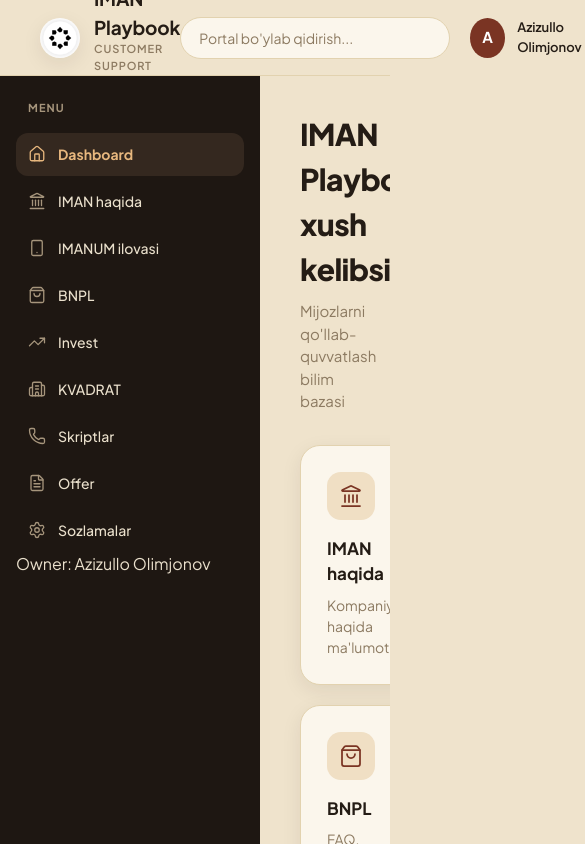
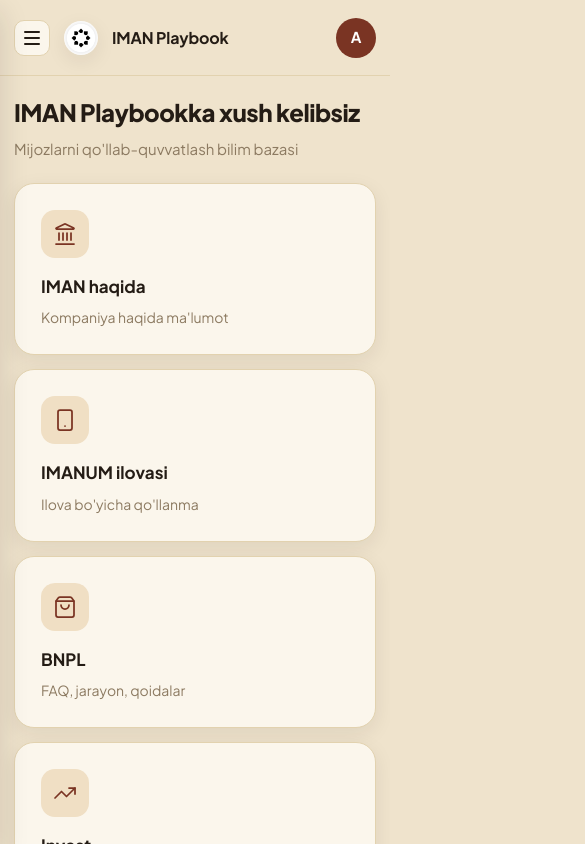
Before and after one commit to olimjonofff05-design/Iman-Playbook-CS, a React (Vite) app: page / in a window 390 px wide. Shown: the top 844 px of the page, 585 px wide, since content can reach past the window. Built offline with nearby package versions, Linux system fonts and the light colour scheme.

Commit message:
Add files via upload

```diff
--- a/src/App.jsx
+++ b/src/App.jsx
@@ -16,6 +16,7 @@
 
 function App() {
   const [page, setPage] = useState("dashboard");
+  const [sidebarOpen, setSidebarOpen] = useState(false);
 
   function renderPage() {
     switch (page) {
@@ -53,10 +54,18 @@
 
   return (
     <div>
-      <Header />
+      <Header onMenuClick={() => setSidebarOpen(true)} />
 
       <div className="layout">
-        <Sidebar page={page} setPage={setPage} />
+        <Sidebar
+          page={page}
+          setPage={(key) => {
+            setPage(key);
+            setSidebarOpen(false);
+          }}
+          isOpen={sidebarOpen}
+          onClose={() => setSidebarOpen(false)}
+        />
 
         <div className="content">{renderPage()}</div>
       </div>
--- a/src/Layout.css
+++ b/src/Layout.css
@@ -8,4 +8,17 @@
   padding: 36px 40px;
   background: var(--color-bg);
   overflow-y: auto;
+  min-width: 0;
 }
+
+@media (max-width: 900px) {
+  .content {
+    padding: 24px 20px;
+  }
+}
+
+@media (max-width: 560px) {
+  .content {
+    padding: 18px 14px;
+  }
+}
--- a/src/components/BNPL.css
+++ b/src/components/BNPL.css
@@ -7,6 +7,8 @@
     display:flex;
     justify-content:space-between;
     align-items:center;
+    flex-wrap: wrap;
+    gap: 14px;
 
     margin-bottom:30px;
 }
@@ -19,6 +21,7 @@
 .search-box{
 
     width:320px;
+    max-width: 100%;
 
     padding:12px 15px;
 
--- a/src/components/Dashboard.css
+++ b/src/components/Dashboard.css
@@ -22,6 +22,22 @@
 @media (max-width: 1100px) {
     .cards {
         grid-template-columns: repeat(2, 1fr);
+    }
+}
+
+@media (max-width: 640px) {
+    .dashboard h1 {
+        font-size: 24px;
+    }
+
+    .cards {
+        grid-template-columns: 1fr;
+        gap: 14px;
+        margin-top: 22px;
+    }
+
+    .card {
+        padding: 20px;
     }
 }
 
--- a/src/components/Header.css
+++ b/src/components/Header.css
@@ -9,12 +9,45 @@
     align-items: center;
 
     padding: 0 40px;
+    gap: 16px;
+}
+
+.header-left {
+    display: flex;
+    align-items: center;
+    gap: 14px;
+    min-width: 0;
+}
+
+.menu-btn {
+    display: none;
+    flex-direction: column;
+    justify-content: center;
+    gap: 4px;
+    width: 36px;
+    height: 36px;
+    border: 1px solid var(--color-border);
+    border-radius: 10px;
+    background: var(--color-surface);
+    cursor: pointer;
+    flex-shrink: 0;
+    padding: 0;
+}
+
+.menu-btn span {
+    display: block;
+    width: 16px;
+    height: 2px;
+    margin: 0 auto;
+    background: var(--color-text);
+    border-radius: 2px;
 }
 
 .logo {
     display: flex;
     align-items: center;
     gap: 14px;
+    min-width: 0;
 }
 
 .logo-mark {
@@ -28,6 +61,7 @@
 .logo-text {
     display: flex;
     flex-direction: column;
+    min-width: 0;
 }
 
 .logo-text h2 {
@@ -35,6 +69,9 @@
     font-size: 19px;
     font-weight: 700;
     letter-spacing: -0.01em;
+    white-space: nowrap;
+    overflow: hidden;
+    text-overflow: ellipsis;
 }
 
 .logo-text span {
@@ -43,6 +80,9 @@
     text-transform: uppercase;
     letter-spacing: 0.08em;
     font-weight: 600;
+    white-space: nowrap;
+    overflow: hidden;
+    text-overflow: ellipsis;
 }
 
 .header-right {
@@ -95,6 +135,7 @@
 
     font-weight: 700;
     font-size: 15px;
+    flex-shrink: 0;
 }
 
 .profile p {
@@ -103,3 +144,52 @@
     font-size: 13px;
     font-weight: 600;
 }
+
+/* ---- Tablet ---- */
+@media (max-width: 900px) {
+    .header {
+        padding: 0 20px;
+    }
+
+    .menu-btn {
+        display: flex;
+    }
+
+    .search {
+        width: 180px;
+    }
+}
+
+/* ---- Mobile ---- */
+@media (max-width: 560px) {
+    .header {
+        padding: 0 14px;
+        gap: 10px;
+    }
+
+    .logo-mark {
+        width: 34px;
+        height: 34px;
+    }
+
+    .logo-text span {
+        display: none;
+    }
+
+    .logo-text h2 {
+        font-size: 16px;
+        max-width: 34vw;
+    }
+
+    .search {
+        display: none;
+    }
+
+    .profile p {
+        display: none;
+    }
+
+    .header-right {
+        gap: 10px;
+    }
+}
--- a/src/components/Header.jsx
+++ b/src/components/Header.jsx
@@ -2,18 +2,31 @@
 import { useLanguage } from "../context/LanguageContext";
 import logo from "../assets/iman-logo.png";
 
-function Header() {
+function Header({ onMenuClick }) {
   const { t } = useLanguage();
   const name = t("app.profileName");
   const initial = name?.trim()?.[0]?.toUpperCase() ?? "A";
 
   return (
     <header className="header">
-      <div className="logo">
-        <img src={logo} alt="IMAN" className="logo-mark" />
-        <div className="logo-text">
-          <h2>{t("app.name")}</h2>
-          <span>{t("app.subtitle")}</span>
+      <div className="header-left">
+        <button
+          type="button"
+          className="menu-btn"
+          aria-label="Menu"
+          onClick={onMenuClick}
+        >
+          <span />
+          <span />
+          <span />
+        </button>
+
+        <div className="logo">
+          <img src={logo} alt="IMAN" className="logo-mark" />
+          <div className="logo-text">
+            <h2>{t("app.name")}</h2>
+            <span>{t("app.subtitle")}</span>
+          </div>
         </div>
       </div>
 
--- a/src/components/OfferPage.css
+++ b/src/components/OfferPage.css
@@ -129,3 +129,20 @@
     font-size: 13px;
     color: var(--color-accent);
 }
+
+@media (max-width: 640px) {
+    .document-card {
+        flex-direction: column;
+        align-items: flex-start;
+        gap: 14px;
+    }
+
+    .document-actions {
+        width: 100%;
+    }
+
+    .document-actions a {
+        flex: 1;
+        text-align: center;
+    }
+}
--- a/src/components/PlaybookSection.css
+++ b/src/components/PlaybookSection.css
@@ -157,3 +157,23 @@
     color: #fff;
     font-weight: 700;
 }
+
+@media (max-width: 560px) {
+    .page-header h1 {
+        font-size: 22px;
+    }
+
+    .page-icon {
+        width: 38px;
+        height: 38px;
+    }
+
+    .faq-list {
+        grid-template-columns: 1fr;
+        gap: 14px;
+    }
+
+    .search-box {
+        width: 100%;
+    }
+}
--- a/src/components/Sidebar.css
+++ b/src/components/Sidebar.css
@@ -5,6 +5,27 @@
     color: var(--color-sidebar-text);
     padding: 24px 16px;
     flex-shrink: 0;
+}
+
+.sidebar-top {
+    display: flex;
+    align-items: center;
+    justify-content: space-between;
+}
+
+.sidebar-close {
+    display: none;
+    background: none;
+    border: none;
+    color: var(--color-sidebar-text-muted);
+    font-size: 26px;
+    line-height: 1;
+    cursor: pointer;
+    padding: 4px 8px;
+}
+
+.sidebar-overlay {
+    display: none;
 }
 
 .sidebar h3 {
@@ -59,3 +80,43 @@
 .sidebar li.active .menu-icon {
     color: var(--color-sidebar-active-text);
 }
+
+/* ---- Mobile / tablet: off-canvas sidebar ---- */
+@media (max-width: 900px) {
+    .sidebar {
+        position: fixed;
+        top: 0;
+        left: 0;
+        height: 100vh;
+        max-width: 82vw;
+        z-index: 1001;
+        box-shadow: var(--shadow-hover);
+        transform: translateX(-100%);
+        transition: transform 0.28s ease;
+        padding-top: 16px;
+    }
+
+    .sidebar.open {
+        transform: translateX(0);
+    }
+
+    .sidebar-close {
+        display: block;
+    }
+
+    .sidebar-overlay {
+        display: block;
+        position: fixed;
+        inset: 0;
+        background: rgba(20, 15, 10, 0.45);
+        opacity: 0;
+        pointer-events: none;
+        transition: opacity 0.25s ease;
+        z-index: 1000;
+    }
+
+    .sidebar-overlay.visible {
+        opacity: 1;
+        pointer-events: auto;
+    }
+}
--- a/src/components/Sidebar.jsx
+++ b/src/components/Sidebar.jsx
@@ -14,12 +14,28 @@
   "settings",
 ];
 
-function Sidebar({ page, setPage }) {
+function Sidebar({ page, setPage, isOpen = false, onClose }) {
   const { t } = useLanguage();
 
   return (
-    <div className="sidebar">
+    <>
+      <div
+        className={`sidebar-overlay ${isOpen ? "visible" : ""}`}
+        onClick={onClose}
+      />
+
+      <div className={`sidebar ${isOpen ? "open" : ""}`}>
+        <div className="sidebar-top">
           <h3>Menu</h3>
+          <button
+            type="button"
+            className="sidebar-close"
+            aria-label="Close menu"
+            onClick={onClose}
+          >
+            ×
+          </button>
+        </div>
 
         <ul>
           {MENU_KEYS.map((key) => {
@@ -39,6 +55,7 @@
 
         <div className="sidebar-footer">{t("app.owner")}</div>
       </div>
+    </>
   );
 }
 
--- a/src/index.css
+++ b/src/index.css
@@ -39,6 +39,7 @@
 
 body {
   margin: 0;
+  overflow-x: hidden;
 }
 
 #root {
@@ -46,6 +47,7 @@
   min-height: 100svh;
   display: flex;
   flex-direction: column;
+  overflow-x: hidden;
 }
 
 h1, h2, h3 {
```
Lines whose indentation alone changed are shown as unchanged.
